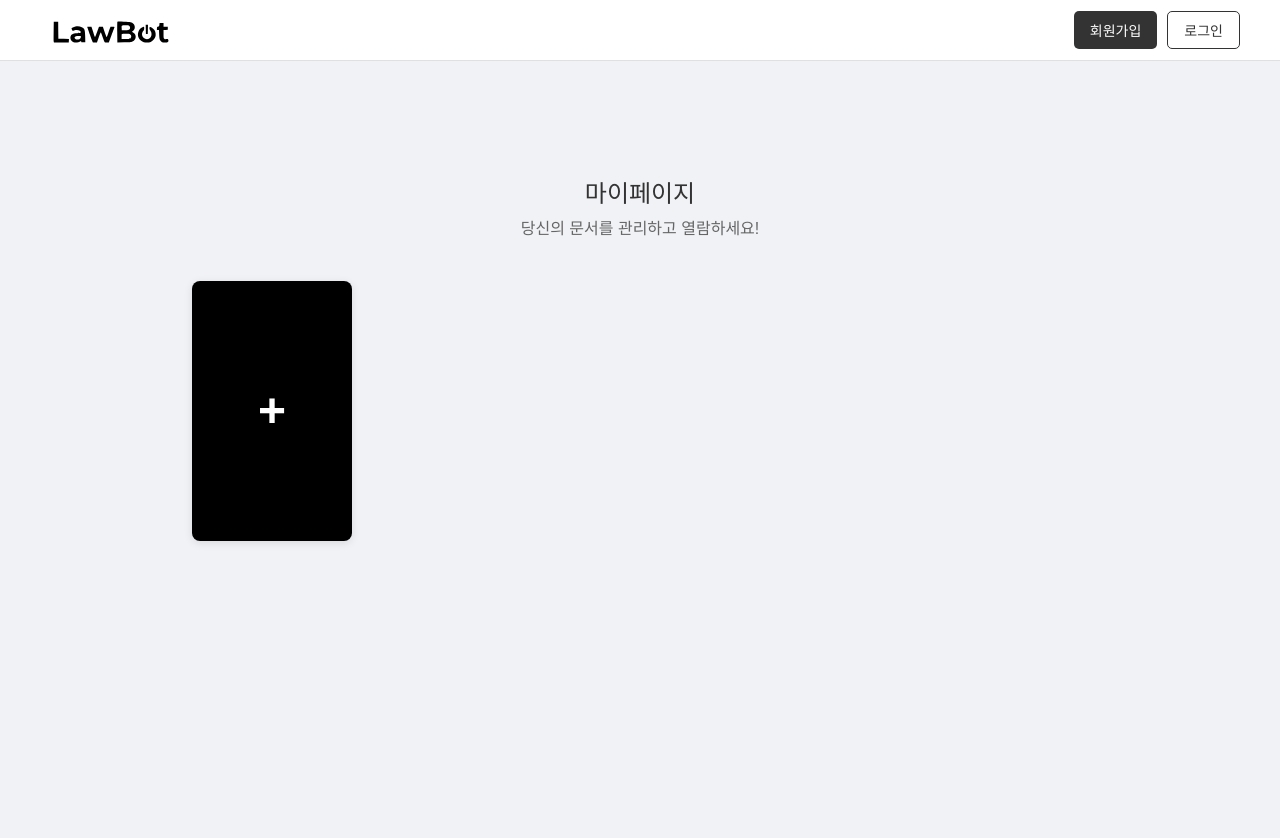
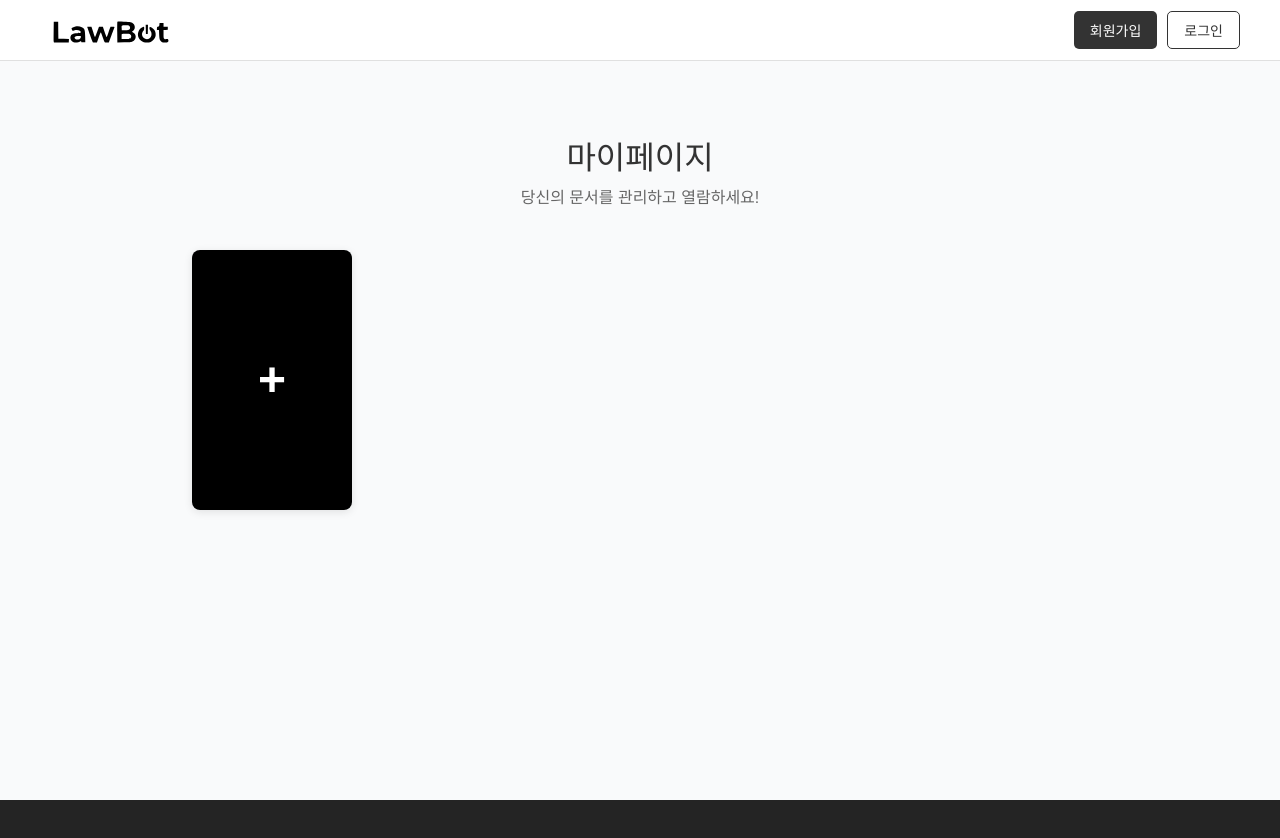
Before and after one commit to KNU-Capstone-design-team4/FE, a React (Vite) app: page /mypage in a window 1280 px wide. Shown: the top 838 px of the page. After the commit the page ends 800 px from the top, so only its background shows below. Built offline with nearby package versions, Linux system fonts and the light colour scheme.

Commit message:
근로계약서 한정 문서 삭제

```diff
--- a/src/pages/mypage/mypage.tsx
+++ b/src/pages/mypage/mypage.tsx
@@ -1,10 +1,11 @@
-import React, {useState, useEffect} from "react";
+import React, { useState, useEffect } from "react";
 import { useNavigate } from "react-router-dom";
 import ResizedImage from "./resize";
-import apiClient from "../../api/api"; // apiClient 사용 (올바름)
+import axios from "axios";
+import { FaTrash } from "react-icons/fa"; // ✅ 휴지통 아이콘
 
-// (API, Document 인터페이스는 동일)
 const API = import.meta.env.VITE_API_URL;
+
 interface Document {
   id: string;
   title: string;
@@ -20,17 +21,16 @@ const MyPage: React.FC = () => {
 
   const handleOpenDocument = (docId: string) => {
     navigate(`/ChatInterface/${docId}`);
-  }
-
+  };
 
   const fetchContracts = async () => {
     if (!accessToken) return;
 
     try {
-      //
-      // 👇 [수정] URL 마지막의 슬래시('/')를 제거합니다.
-      //
-      const res = await apiClient.get(`/api/contracts`);
+      const res = await axios.get(`${API}/api/contracts/`, {
+        headers: { Authorization: `Bearer ${accessToken}` },
+        withCredentials: true,
+      });
 
       const docs: Document[] = res.data.map((c: any) => {
         const localDate = new Date(c.updated_at);
@@ -46,8 +46,9 @@ const MyPage: React.FC = () => {
           id: c.id,
           title: c.contract_type,
           updatedAt: formatted,
-        }
+        };
       });
+
       setDocuments(docs);
     } catch (err) {
       console.error("문서 불러오기 실패", err);
@@ -55,25 +56,22 @@ const MyPage: React.FC = () => {
   };
 
   useEffect(() => {
-    if (accessToken)
-      fetchContracts();
+    if (accessToken) fetchContracts();
   }, [accessToken]);
-
 
   const handleCreateNew = async () => {
     if (!accessToken) return;
 
     try {
-      //
-      // 👇 [수정] 여기도 일관성을 위해 슬래시('/')를 제거합니다.
-      //
-      const res = await apiClient.post(
-        `/api/contracts`,
+      const res = await axios.post(
+        `${API}/api/contracts/`,
         { contract_type: "근로계약서" },
+        { headers: { Authorization: `Bearer ${accessToken}` } }
       );
 
       setDocuments((prev) => [
-        ...prev, {
+        ...prev,
+        {
           id: res.data.id,
           title: "근로계약서",
           updatedAt: res.data.updated_at || new Date().toISOString(),
@@ -83,50 +81,81 @@ const MyPage: React.FC = () => {
       await fetchContracts();
       navigate(`/ChatInterface/${res.data.id}`);
     } catch (err) {
-      console.error("문서 생성 실패", err)
+      console.error("문서 생성 실패", err);
     }
+  };
 
+
+
+  // ✅ 문서 삭제 핸들러
+  const handleDeleteDocument = async (e: React.MouseEvent, docId: string) => {
+    e.stopPropagation();
+
+    if (!accessToken) return;
+    const confirmDelete = window.confirm("정말 이 문서를 삭제하시겠습니까?");
+    if (!confirmDelete) return;
+
+    try {
+      await axios.delete(`${API}/api/contracts/${docId}/`, {
+        headers: { Authorization: `Bearer ${accessToken}` },
+      });
+
+      setDocuments((prev) => prev.filter((d) => d.id !== docId));
+      console.log("문서 삭제 완료");
+    } catch (err) {
+      console.error("문서 삭제 실패", err);
+    }
   };
 
   return (
     <div
       className="auth-container"
       style={{
-        minHeight: "100vh",
+        height: "calc(100vh - 61px)",
+        backgroundColor: "#F9FAFB",
+        display: "flex",
+        flexDirection: "column",
+        justifyContent: "flex-start",
+        alignItems: "center",
+        //paddingTop: "80px",
+        //paddingBottom: "60px",
+        overflow: "auto",
+        //padding: "80px 0 60px",
         boxSizing: "border-box",
-        display: "block",
-        //flexDirection: "column",
-        //alignItems: "center",
-        paddingTop: "80px",
-        paddingBottom: "60px",
-        //overflowY: "visible",
-        //padding: "80px 0 60px",
       }}
     >
       <div className="auth-box"
         style={{
           width: "100%",
           maxWidth: "1200px",
-          margin: "0 auto",
           textAlign: "center",
+          boxSizing: "border-box",
+          //overflowY: "auto",
+          padding: "80px 0 60px",
+          margin: 0,
         }}
       >
         <h1 className="auth-title"
           style={{
-            position: "sticky",
-            textAlign: "center",
-            marginTop: "0",
-            marginBottom: "8px"
+            margin: "0",
+            marginBottom: "8px",
+            fontSize: "32px",
+            fontWeight: "700",
+            fontFamily: "'Noto Sans KR', sans-serif",
+            position: "static",
+            backgroundColor: "transparent",
           }}
         >
           마이페이지</h1>
         <p
           className="text-gray-600 mb-6"
           style={{
-            textAlign: "center",
+            //textAlign: "center",
             marginTop: "10px",
             marginBottom: "40px",
-            color: "#666"
+            color: "#666",
+            fontSize: "16px",
+            fontWeight: "400",
           }}
         >당신의 문서를 관리하고 열람하세요!
         </p>
@@ -139,7 +168,7 @@ const MyPage: React.FC = () => {
             //flexDirection: "row",
             gap: "24px",
             //flexWrap: "wrap",
-            justifyContent: "center",
+            justifyItems: "center",
             //alignItems: "start",
             margin: "0 auto",
             width: "100%",
@@ -165,39 +194,82 @@ const MyPage: React.FC = () => {
               //textAlign: "center",
             }}
           >
-            <div style={{ width: '160px', height: '160px', display: 'flex', alignItems: 'center', justifyContent: 'center' }}>+</div>
-            <div style={{ fontSize: '48px', fontWeight: '700', lineHeight: '1' }}></div>
-            <div style={{ height: '32px' }}></div>
-
+            +
           </div>
 
-          {/* 기존 문서들 */}
+          {/* 기존 문서 목록 */}
           {documents.map((doc) => (
             <div
               key={doc.id}
               style={{
-                width: '160px',
-                backgroundColor: '#fff',
-                borderRadius: '8px',
-                boxShadow: '0 2px 8px rgba(0,0,0,0.1)',
-                textAlign: 'center',
-                cursor: 'pointer',
+                width: "160px",
+                backgroundColor: "#fff",
+                borderRadius: "8px",
+                boxShadow: "0 2px 8px rgba(0,0,0,0.1)",
+                textAlign: "center",
+                cursor: "pointer",
+                position: "relative", // ✅ 휴지통 위치 조정용
               }}
               onClick={() => handleOpenDocument(doc.id.toString())}
             >
               <ResizedImage width={160} height={160} alt={doc.title} />
-              <div style={{ padding: '8px' }}>
-                <h2 style={{ fontWeight: 600, fontSize: '14px', overflow: 'hidden', textOverflow: 'ellipsis', whiteSpace: 'nowrap' }}>{doc.title}</h2>
-                <p style={{ fontSize: '12px', color: '#666', marginTop: '4px' }}>최근 수정 {doc.updatedAt}</p>
+
+              {/* ✅ 휴지통 아이콘 (삭제 버튼) */}
+              <FaTrash
+                onClick={(e) => handleDeleteDocument(e, doc.id.toString())}
+                style={{
+                  position: "absolute",
+                  bottom: "8px",
+                  right: "8px",
+                  color: "#aaa",
+                  //color: "red",
+                  //fontSize: "20px",
+                  //backgroundColor: "white",
+                  //borderRadius: "50%",
+                  //padding: "4px",
+                  zIndex: 10,
+                  cursor: "pointer",
+                  fontSize: "16px",
+                  transition: "transform 0.2s, color 0.2s",
+                }}
+                onMouseEnter={(e) => {
+                  e.currentTarget.style.color = "#ff4d4f";
+                  e.currentTarget.style.transform = "scale(1.2)";
+                }}
+                onMouseLeave={(e) => {
+                  e.currentTarget.style.color = "#aaa";
+                  e.currentTarget.style.transform = "scale(1)";
+                }}
+              />
+
+              <div style={{ padding: "8px" }}>
+                <h2
+                  style={{
+                    fontWeight: 600,
+                    fontSize: "14px",
+                    overflow: "hidden",
+                    textOverflow: "ellipsis",
+                    whiteSpace: "nowrap",
+                  }}
+                >
+                  {doc.title}
+                </h2>
+                <p
+                  style={{
+                    fontSize: "12px",
+                    color: "#666",
+                    marginTop: "4px",
+                  }}
+                >
+                  최근 수정 {doc.updatedAt}
+                </p>
               </div>
             </div>
           ))}
-
         </div>
       </div>
     </div>
   );
-
 };
 
 export default MyPage;
```
